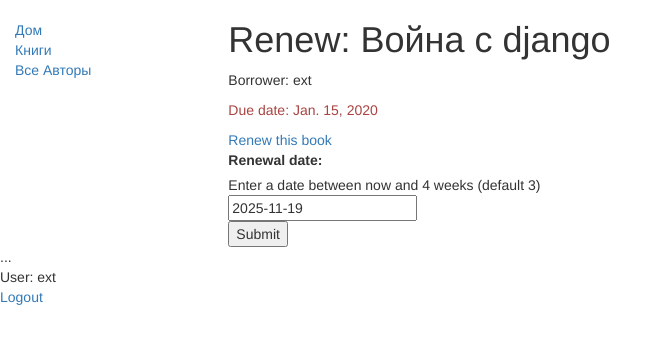
After one commit to ExTaZi420/class-work-15.10.25, a Django app: page /catalog/book/00000000-0000-0000-0000-000000000001/renew/ in a window 1280 px wide. The commit adds this page. Shown: the top 344 px of the page, without its empty margins (0-671 px from the left). Run offline with Django 5.2, Linux system fonts and the light colour scheme; a user stored in the database is signed in; data comes from the database, SQL or seed files in the repository; both versions use the stored data as it was after the commit; tables that the repository leaves empty hold one stand-in row (values such as "Sample post"); some libraries are stand-ins or nearby versions.

Commit message:
29.10.25

```diff
--- /dev/null
+++ b/catalog/forms.py
@@ -0,0 +1,17 @@
+from django import forms as f
+from django.core.exceptions import ValidationError
+# from django.utils.translation import ugettext_lazy as _
+import datetime
+
+class RenewBookForm(f.Form):
+    renewal_date = f.DateField(help_text='Enter a date between now and 4 weeks (default 3)', required=None)
+
+    def clean_renewal_date(self):
+        data = self.cleaned_data['renewal_date']
+
+        if data < datetime.date.today():
+            raise ValidationError(_('Invalid date - renewal in past'))
+
+        if data > datetime.date.today() + datetime.timedelta(weeks=4):
+            raise ValidationError(_('invalid date - renewal mode than 4 weeks ahead'))
+        return data
--- a/catalog/templates/base_generic.html
+++ b/catalog/templates/base_generic.html
@@ -49,18 +49,13 @@
 
     ...
 
-   {% if user.is_authenticated %}
-     <li>User: {{ user.get_username }}</li>
-      <li>
-        <form id="logout-form" method="post" action="{% url 'logout %'}">
-          {% csrf_token %}
-          <button type="submit" class="btn btn-link">Logout</button>
-        </form>
-      </li>
-    {% else %}
-      <li><a href="{% url 'login' %}?next={{ request.path }}">Login</a></li>
-    {% endif %}
-  </ul>
+{% if user.is_authenticated %}
+    <li>User: {{ user.get_username }}</li>
+    <li><a href="{% url 'logout' %}?next={{ request.path }}">Logout</a></li>
+{% else %}
+    <li><a href="{% url 'login' %}?next={{ request.path }}">Login</a></li>
+{% endif %}
+
 
 
 {% endblock %}
--- /dev/null
+++ b/catalog/templates/catalog/book_renew_librarian.html
@@ -0,0 +1,18 @@
+{% extends "base_generic.html" %}
+{% block content %}
+
+    <h1>Renew: {{bookinst.book.title}}</h1>
+    <p>Borrower: {{bookinst.borrower}}</p>
+    <p{% if bookinst.is_overdue %} class="text-danger"{% endif %}>Due date: {{bookinst.due_back}}</p>
+
+    <form action="" method="post">
+        {% csrf_token %}
+        <!-- Например, в списке заимствованных книг -->
+        <a href="{% url 'renew-book-librarian' book_instance.pk %}">Renew this book</a>
+        <table>
+        {{ form }}
+        </table>
+        <input type="submit" value="Submit" />
+    </form>
+
+{% endblock %}
--- a/catalog/urls.py
+++ b/catalog/urls.py
@@ -5,5 +5,7 @@ urlpatterns = [
     re_path(r'^$', views.index, name='index'),
     re_path(r'^books/$', views.BookListView.as_view(), name='books'),
     re_path(r'^book/(?P<pk>\d+)$', views.BookDetailView.as_view(), name='book-detail'),
-    re_path('accounts/', include('django.contrib.auth.urls'))
+    re_path('accounts/', include('django.contrib.auth.urls')),
+    re_path(r'^book/(?P<pk>[-\w]+)/renew/$', views.renew_book_librarian, name='renew-book-librarian'),
+
 ]
--- a/catalog/views.py
+++ b/catalog/views.py
@@ -1,7 +1,15 @@
 from django.shortcuts import render
 from .models import Book, Author, BookInstance, Genre
 from django.views import generic
-from django.contrib.auth.decorators import login_required
+from django.contrib.auth.decorators import login_required, permission_required
+from django.shortcuts import get_object_or_404
+from django.http import HttpResponseRedirect
+from django.urls import reverse
+import datetime
+from .forms import RenewBookForm
+from django.utils.translation import gettext_lazy as _
+from django.contrib.auth.mixins import PermissionRequiredMixin
+
 
 @login_required
 def index(request):
@@ -59,3 +67,31 @@ class BookDetailView(generic.DetailView):
 #     count_visit = request.session.get('count_visit', 0)
 #     request.session['count_visit'] = count_visit+1
 #     return render(request, 'book_list.html', context={'count_visit':count_visit})
+
+
+@permission_required('catalog.can_mark_returned')
+def renew_book_librarian(request, pk):
+    book_inst = get_object_or_404(BookInstance, pk=pk)
+
+    if request.method == 'POST':
+        form = RenewBookForm(request.POST)
+        if form.is_valid():
+            book_inst.due_back = form.cleaned_data['renewal_date']
+            book_inst.save()
+            return HttpResponseRedirect(reverse('all-borrowed'))
+    else:
+        proposed_renewal_date = datetime.date.today() + datetime.timedelta(weeks=3)
+        form = RenewBookForm(initial={'renewal_date': proposed_renewal_date})
+
+    return render(request, 'catalog/book_renew_librarian.html', {'form': form, 'bookinst': book_inst})
+
+
+
+class BorrowedBooksListView(PermissionRequiredMixin, generic.ListView):
+    permission_required = 'catalog.can_mark_returned'
+    model = BookInstance
+    template_name = 'catalog/borrowed_books.html'
+    context_object_name = 'borrowed_books'
+
+    def get_queryset(self):
+        return BookInstance.objects.filter(status='o').order_by('due_back')
```
Also changed, not shown: catalog/templates/catalog/book_list.html (+8 -13 lines), db.sqlite3.
